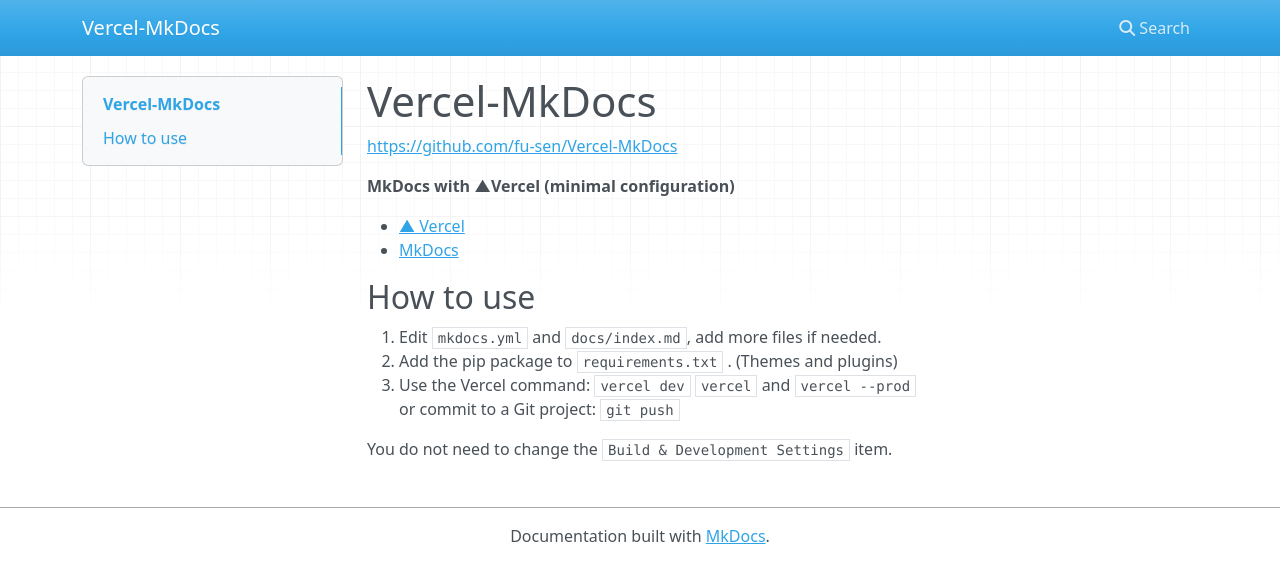
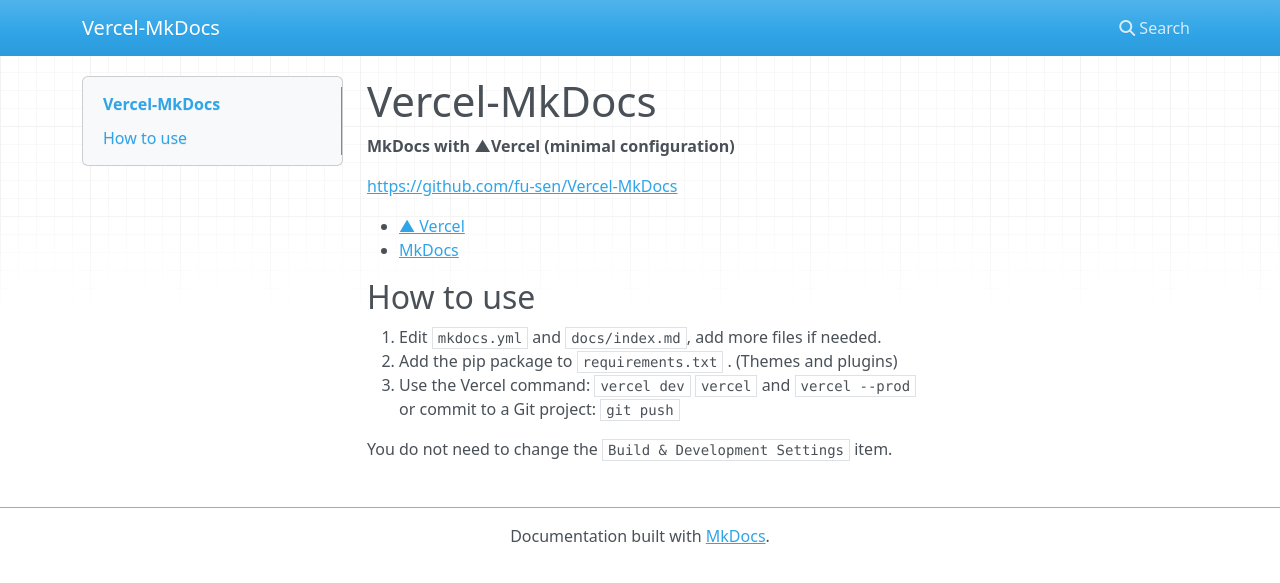
Before and after one commit to fu-sen/Vercel-MkDocs, an MkDocs documentation site: the page built from docs/index.md, in a window 1280 px wide. Shown: the top 583 px of the page. Built offline with MkDocs 1.6.1, drawn with Linux system fonts in a browser that asks for light colours; nearby versions of some CDN libraries.

Commit message:
⏪️  This will undo the previous commit.

```diff
--- a/docs/index.md
+++ b/docs/index.md
@@ -1,8 +1,8 @@
 # Vercel-MkDocs
 
+**MkDocs with ▲Vercel (minimal configuration)**
+
 <https://github.com/fu-sen/Vercel-MkDocs>
-
-**MkDocs with ▲Vercel (minimal configuration)**
 
 - [▲ Vercel](https://vercel.com/)
 - [MkDocs](https://www.mkdocs.org/)
```
Also changed, not shown: package.json (added, +9 -0 lines), vercel.json (deleted).
